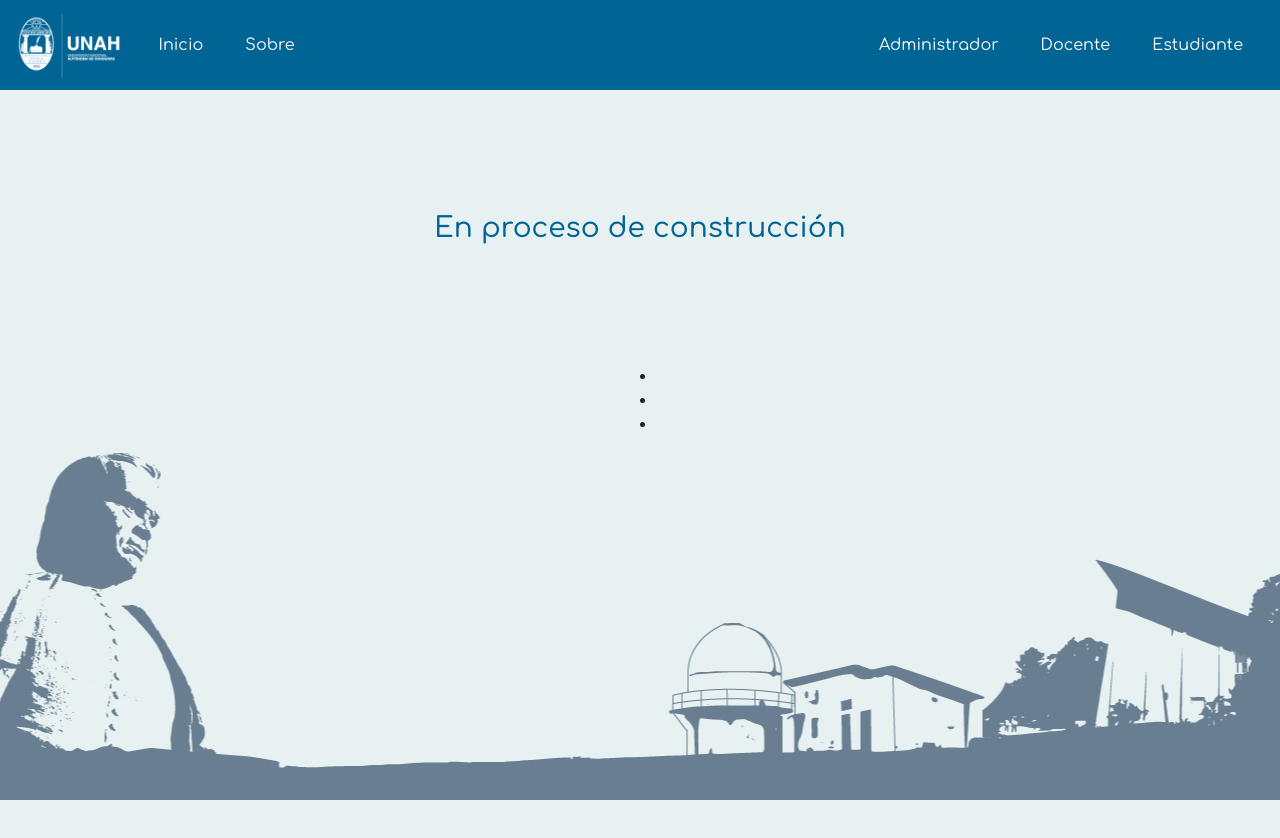
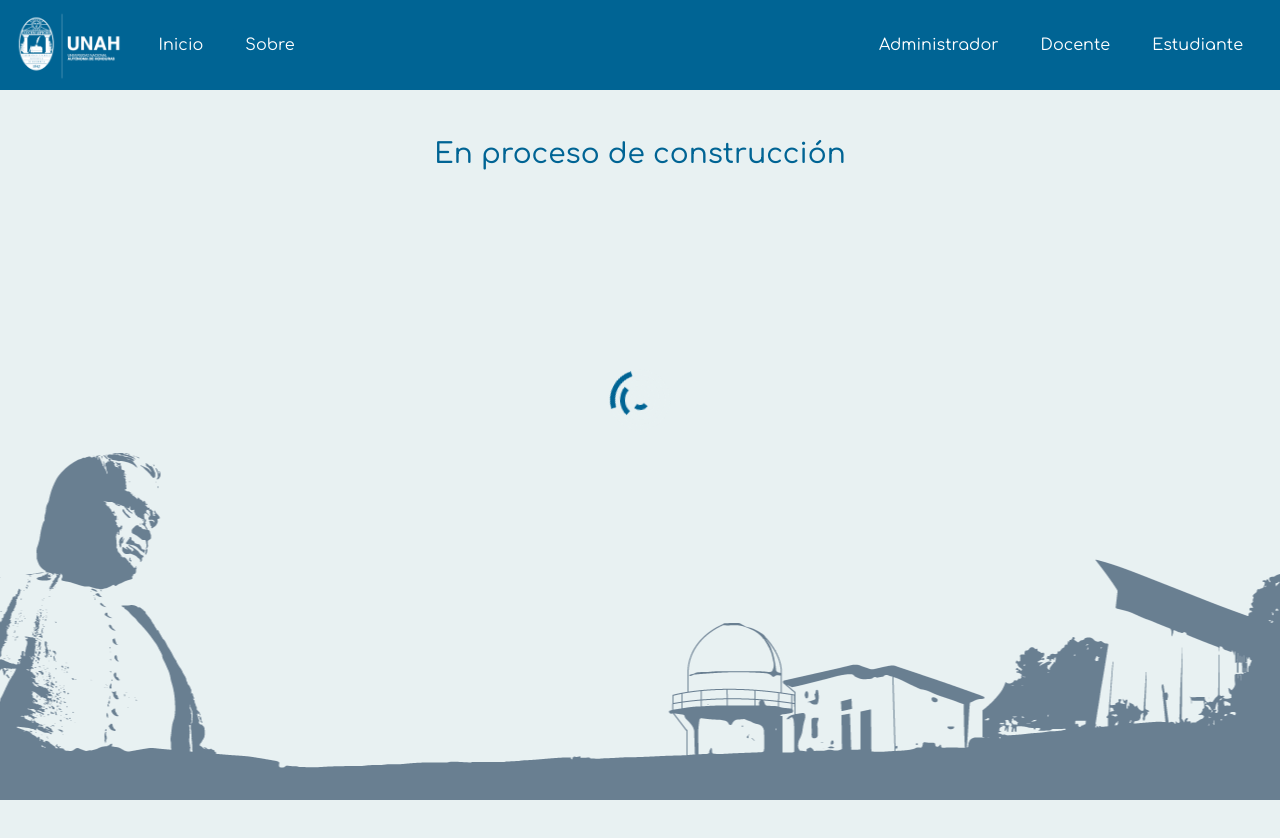
Before and after one commit to DavRdz16/frontend-ing-soft, a React (Vite) app: page /landing in a window 1280 px wide. Shown: the top 838 px of the page. Built offline with nearby package versions, Linux system fonts and the light colour scheme.

Commit message:
estilos, disculpas los hice en el main, pero no toqué nada de funcionalidad

```diff
--- a/src/Administardor/pages/LandingAdministradorPage.jsx
+++ b/src/Administardor/pages/LandingAdministradorPage.jsx
@@ -12,7 +12,7 @@ export const LandingAdministradorPage = () => {
   };
   return (
     <>
-      <div className="mt-6 d-flex flex-column align-items-center justify-content-center">
+      <div className="d-flex flex-column align-items-center justify-content-center">
         <br />
         <h2>Bienvenido Administrador</h2>
         <br />
--- a/src/Assets/styles/styles-admin/Admin-home.css
+++ b/src/Assets/styles/styles-admin/Admin-home.css
@@ -1,6 +1,4 @@
-.mt-6{
-  margin-top: 6.627rem;
-}
+
 
 .btn-w{
   width: 14.493rem !important;
--- a/src/Assets/styles/styles-admin/Admin-registro-docentes.css
+++ b/src/Assets/styles/styles-admin/Admin-registro-docentes.css
@@ -1,3 +1,23 @@
 form{
   min-width: 26.450rem !important
 }
+
+.form-control2{
+  display: block;
+  width: 100%;
+  height: 2.375rem !important;
+  padding: 0.375rem 0.75rem ;
+  margin-bottom: 1rem;
+  font-size: 1rem;
+  font-weight: 400;
+  line-height: 1.5;
+  color: #212529;
+  background-color: #fff;
+  background-clip: padding-box;
+  border: 1px solid #ced4da;
+  /* -webkit-appearance: none;
+  -moz-appearance: none;
+  appearance: none; */
+  border-radius: 0.375rem;
+  transition: border-color .15s ease-in-out,box-shadow .15s ease-in-out;
+}
--- a/src/Assets/styles/styles-landing/Landin-styles.css
+++ b/src/Assets/styles/styles-landing/Landin-styles.css
@@ -1,4 +1,4 @@
-/* @keyframes loading {
+@keyframes loading {
   0% {
     transform: rotate(0deg);
   }
@@ -8,14 +8,14 @@
   }
 }
 
-ul {
+#cargar{
   position: relative;
   margin: 0;
   padding: 0;
   list-style: none;
 }
 
-li {
+#li1,#li2,#li3 {
   position: absolute;
   top: 50%;
   left: 50%;
@@ -23,7 +23,7 @@ li {
   border-radius: 100%;
 }
 
-li:nth-child(1) {
+#li1:nth-child(1) {
   margin: -30px 0 0 -30px;
   border-top-color: var(--color-primary);
   width: 60px;
@@ -31,7 +31,7 @@ li:nth-child(1) {
   animation: loading 3s infinite linear;
 }
 
-li:nth-child(2) {
+#li2:nth-child(2) {
   margin: -20px 0 0 -20px;
   border-top-color: var(--color-primary);
   width: 40px;
@@ -39,10 +39,10 @@ li:nth-child(2) {
   animation: loading 2s infinite linear;
 }
 
-li:nth-child(3) {
+#li3:nth-child(3) {
   margin: -10px 0 0 -10px;
   border-top-color: var(--color-primary);
   width: 20px;
   height: 20px;
   animation: loading 1s infinite linear;
-} */
+}
--- a/src/IU/components/NavbarEspecifico.jsx
+++ b/src/IU/components/NavbarEspecifico.jsx
@@ -1,9 +1,10 @@
-import React from "react";
 import { Link, NavLink } from "react-router-dom";
 import "../../Assets/styles/styles-landing/Navbar-styles.css";
 
 export const NavbarEspecifico = () => {
   return (
+    <>
+      <header className="navbar navbar-expand-lg bd-navbar sticky-top">
         <nav className="navbar navbar-expand-sm navbar-dark bg-dark p-2 fixed-top">
           <Link className="navbar-brand" to="/">
             <img
@@ -41,30 +42,8 @@ export const NavbarEspecifico = () => {
               </NavLink>
             </ul>
           </div>
-
-      {/* <div className="navbar-collapse collapse w-100 order-3 dual-collapse2 d-flex justify-content-end">
-                <ul className="navbar-nav ml-auto">
-                    <NavLink
-                        // className={({ isActive }) => `nav-item nav-link ${isActive ? 'active' : ''}`}
-                        className="nav-item nav-link"
-                        to="/log/admin"
-                    >
-                        Administrador
-                    </NavLink>
-                    <NavLink
-                        className="nav-item nav-link"
-                        to="/log/docente"
-                    >
-                        Docente
-                    </NavLink>
-                    <NavLink
-                        className="nav-item nav-link"
-                        to="/log/estudiante"
-                    >
-                        Estudiante
-                    </NavLink>
-                </ul>
-            </div> */}
         </nav>
+      </header>
+    </>
   );
 };
--- a/src/IU/components/NavbarGeneral.jsx
+++ b/src/IU/components/NavbarGeneral.jsx
@@ -1,9 +1,10 @@
-import React from "react";
 import { Link, NavLink } from "react-router-dom";
 import "../../Assets/styles/styles-landing/Navbar-styles.css";
 
 export const NavbarGeneral = () => {
   return (
+    <>
+      <header className="navbar navbar-expand-lg bd-navbar sticky-top">
         <nav className="navbar navbar-expand-sm navbar-dark bg-dark p-2 fixed-top">
           <Link className="navbar-brand" to="/">
             <img
@@ -34,7 +35,6 @@ export const NavbarGeneral = () => {
               </NavLink>
             </div>
           </div>
-
           <div className="navbar-collapse collapse w-100 order-3 dual-collapse2 d-flex justify-content-end">
             <ul className="navbar-nav ml-auto">
               <NavLink
@@ -53,5 +53,7 @@ export const NavbarGeneral = () => {
             </ul>
           </div>
         </nav>
+      </header>
+    </>
   );
 };
--- a/src/IU/pages/LandingPage.jsx
+++ b/src/IU/pages/LandingPage.jsx
@@ -5,11 +5,11 @@ export const LandingPage = () => {
   return (
     <>
       <div className="mt-6 d-flex vh-100 flex-column align-items-center bg-primary ">
-      <h3 className="mt-6">En proceso de construcción</h3>
-        <ul className="z-0 position-absolute top-50 start-50 translate-middle">
-          <li></li>
-          <li></li>
-          <li></li>
+      <h3 className="mt-5">En proceso de construcción</h3>
+        <ul id="cargar" className="z-0 position-absolute top-50 start-50 translate-middle">
+          <li id="li1"></li>
+          <li id="li2"></li>
+          <li id="li3"></li>
         </ul>
       </div>
       <div className="footer z-n1 position-absolute bottom-0 start-50 translate-middle-x">
--- a/src/main.jsx
+++ b/src/main.jsx
@@ -3,6 +3,7 @@ import ReactDOM from 'react-dom/client'
 import { RegistroApp } from './RegistroApp.jsx'
 import { BrowserRouter } from 'react-router-dom'
 import "../src/Assets/styles/styles.css"
+
 
 ReactDOM.createRoot(document.getElementById('root')).render(
   <React.StrictMode>
```
Also changed, not shown: src/Administardor/components/CargaEstudiantes.jsx (+11 -4 lines), src/Administardor/components/RegistroDocente.jsx (+60 -51 lines). Lines whose indentation alone changed are shown as unchanged.
